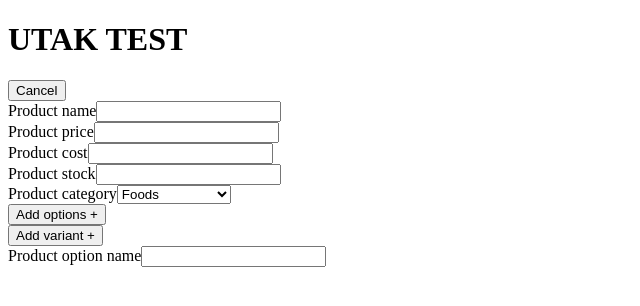
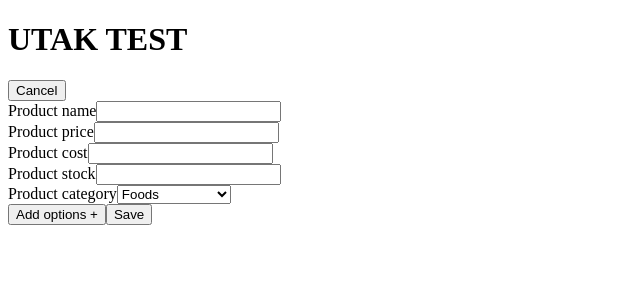
Before and after one commit to arjaym-dev/utak-test-arjaym-dev, a Next.js app: page / in a window 1280 px wide. Both pictures are taken after a click on the button "Create". Shown: the top 306 px of the page, without its empty margins (0-640 px from the left). Built offline with nearby package versions, Linux system fonts and the light colour scheme.

Commit message:
Update create layout
- add validation
- update layout for add options and add variant

```diff
--- a/package.json
+++ b/package.json
@@ -12,15 +12,19 @@
   },
   "dependencies": {
     "classnames": "^2.5.1",
+    "formik": "^2.4.6",
     "next": "14.2.3",
     "react": "^18",
     "react-dom": "^18",
+    "uuid": "^10.0.0",
+    "yup": "^1.4.0",
     "zustand": "^4.5.2"
   },
   "devDependencies": {
     "@types/node": "^20",
     "@types/react": "^18",
     "@types/react-dom": "^18",
+    "@types/uuid": "^9.0.8",
     "eslint": "^8",
     "eslint-config-next": "14.2.3",
     "postcss": "^8",
--- a/src/features/menu/create.tsx
+++ b/src/features/menu/create.tsx
@@ -1,59 +1,167 @@
 "use client"
 
+import { Formik, FormikProps } from "formik"
+import { useRef } from "react"
 import Input from "@/shared/components/input"
 import useMenuStore from "../state"
+import { TProductOptionsVariant, TCreate } from "../state/index.types"
+import { MenuSchemaValidation } from "./validation"
+
+{
+    /*  */
+}
+const DisplayVariant = ({
+    variants,
+    productId,
+}: {
+    variants: TProductOptionsVariant
+    productId: string
+}) => {
+    const { setRemoveVariant } = useMenuStore()
+
+    if (variants.length == 0) return null
+
+    return variants.map((variant, index) => (
+        <div key={index} className="flex items-end">
+            <Input
+                parentClass="flex flex-col"
+                labelClass="mr-2 mb-2.5 text-sm"
+                label="Product variant name"
+                min={0}
+            />
+            <button
+                onClick={() => setRemoveVariant(productId, variant.uuid)}
+                className="mb-2 ml-2 rounded-md bg-red-500 px-1.5 text-sm text-white hover:bg-red-500/70"
+            >
+                -
+            </button>
+        </div>
+    ))
+}
+
+const DisplayOptions = () => {
+    const { add, setRemoveOptions, setAddVariant } = useMenuStore()
+
+    if (add.product_options && add.product_options.length == 0) return null
+
+    return add.product_options?.map((product, index) => (
+        <div key={index} className="mb-5">
+            <button
+                onClick={() => setAddVariant(product.uuid)}
+                className="mb-2.5 rounded-md bg-green-500 px-1.5 py-1.5 text-sm text-white hover:bg-green-500/70"
+            >
+                Add variant +
+            </button>
+            <button
+                onClick={() => setRemoveOptions(product.uuid)}
+                className="ml-2.5 rounded-md bg-red-500 px-1.5 py-1.5 text-sm text-white hover:bg-red-500/70"
+            >
+                Remove options -
+            </button>
+            <div className="mb-2.5">
+                <Input
+                    labelClass="mr-2 text-sm mb-2.5"
+                    parentClass="flex flex-col"
+                    label="Product option name"
+                />
+            </div>
+            <DisplayVariant
+                variants={product.variants}
+                productId={product.uuid}
+            />
+        </div>
+    ))
+}
 const Create = () => {
-    const { create, categoriesDd } = useMenuStore()
+    const { create, categoriesDd, add, setAddOptions } = useMenuStore()
+    const formRef = useRef<FormikProps<TCreate> | null>(null)
 
     if (!create) return null
 
+    const handleValidateForm = () => {
+        formRef.current?.handleSubmit()
+    }
+
+    const handleSubmit = (values: TCreate) => {
+        const { product_options, ...restValues } = values
+    }
+
+    const handleAddOptions = () => {
+        setAddOptions()
+    }
+    console.log("add:", add)
     return (
         <div>
+            <Formik
+                validationSchema={MenuSchemaValidation}
+                innerRef={formRef}
+                initialValues={add}
+                onSubmit={handleSubmit}
+            >
+                {({ values, errors, handleChange }) => {
+                    console.log("errors:", errors)
+                    return (
+                        <>
                             <div className="mt-2.5 flex flex-col flex-wrap gap-y-2.5 p-2.5 sm:flex-row">
-                <div className="w-full sm:w-1/2">
+                                <div className="w-full sm:w-1/2 sm:pr-2.5">
                                     <Input
-                        labelClass="mr-2 inline-block w-[100px] text-sm"
-                        parentClass="flex items-center"
+                                        labelClass="mb-1 inline-block w-[100px] text-sm"
+                                        parentClass="flex flex-col"
                                         label="Product name"
-                        className="flex-1 sm:w-2/4 sm:flex-initial md:w-2/3"
+                                        className="flex-1"
+                                        name="product_name"
+                                        value={values.product_name}
+                                        onChange={handleChange}
+                                        error={errors.product_name}
                                     />
                                 </div>
                                 <div className="w-full sm:w-1/2">
                                     <Input
-                        labelClass="mr-2 inline-block w-[100px] text-sm"
-                        parentClass="flex items-center"
+                                        labelClass="mb-1 inline-block w-[100px] text-sm"
+                                        parentClass="flex flex-col"
                                         label="Product price"
-                        className="flex-1 sm:w-2/4 sm:flex-initial md:w-2/3"
-                        type="number"
-                        min={0}
+                                        className="flex-1"
+                                        name="product_price"
+                                        value={values.product_price}
+                                        onChange={handleChange}
+                                        error={errors.product_price}
+                                    />
+                                </div>
+                                <div className="w-full sm:w-1/2 sm:pr-2.5">
+                                    <Input
+                                        labelClass="mb-1 inline-block w-[100px] text-sm"
+                                        parentClass="flex flex-col"
+                                        label="Product cost"
+                                        className="flex-1"
+                                        name="product_cost"
+                                        value={values.product_cost}
+                                        onChange={handleChange}
+                                        error={errors.product_cost}
                                     />
                                 </div>
                                 <div className="w-full sm:w-1/2">
                                     <Input
-                        labelClass="mr-2 inline-block w-[100px] text-sm"
-                        parentClass="flex items-center"
-                        label="Product cost"
-                        className="flex-1 sm:w-2/4 sm:flex-initial md:w-2/3"
-                        type="number"
-                        min={0}
+                                        labelClass="mb-1 inline-block w-[100px] text-sm"
+                                        parentClass="flex flex-col"
+                                        label="Product stock"
+                                        className="flex-1"
+                                        name="product_stock"
+                                        value={values.product_stock}
+                                        onChange={handleChange}
+                                        error={errors.product_stock}
                                     />
                                 </div>
-                <div className="w-full sm:w-1/2">
-                    <Input
-                        labelClass="mr-2 inline-block w-[100px] text-sm"
-                        parentClass="flex items-center"
-                        label="Product stock"
-                        className="flex-1 sm:w-2/4 sm:flex-initial md:w-2/3"
-                        type="number"
-                        min={0}
-                    />
-                </div>
-                <div className="w-full sm:w-1/2">
-                    <div className="flex items-center">
-                        <span className="mr-2 inline-block w-[100px] text-sm">
+                                <div className="w-full sm:w-1/2 sm:pr-2.5">
+                                    <div className="flex flex-col">
+                                        <span className="mb-1 inline-block text-sm">
                                             Product category
                                         </span>
-                        <select className="flex-1 appearance-none rounded-md border border-slate-300 p-1 focus:outline-none sm:w-2/4 sm:flex-initial md:w-2/3">
+                                        <select
+                                            name="product_category"
+                                            className="flex-1 appearance-none rounded-md border border-slate-300 p-1 focus:outline-none"
+                                            value={values.product_category}
+                                            onChange={handleChange}
+                                        >
                                             {categoriesDd.map((val, index) => (
                                                 <option
                                                     className="p-2"
@@ -70,34 +178,25 @@ const Create = () => {
                             </div>
                             <div className="w-full text-right">
                                 {" "}
-                <button className="rounded-md bg-green-500 px-1.5 py-1.5 text-sm text-white hover:bg-green-500/70">
+                                <button
+                                    onClick={handleAddOptions}
+                                    className="rounded-md bg-green-500 px-1.5 py-1.5 text-sm text-white hover:bg-green-500/70"
+                                >
                                     Add options +
                                 </button>
+                                <button
+                                    onClick={handleValidateForm}
+                                    className="ml-2.5 rounded-md bg-green-500 px-1.5 py-1.5 text-sm text-white hover:bg-green-500/70"
+                                >
+                                    Save
+                                </button>
                             </div>
-            <div className="p-2.5">
-                <div>
-                    <button className="mb-2.5 rounded-md bg-green-500 px-1.5 py-1.5 text-sm text-white hover:bg-green-500/70">
-                        Add variant +
-                    </button>
-                    <div className="mb-2.5">
-                        <Input
-                            labelClass="mr-2 text-sm mb-2.5"
-                            parentClass="flex flex-col"
-                            label="Product option name"
-                        />
-                    </div>
-                    {/* <div className="flex items-end">
-                        <Input
-                            parentClass="flex flex-col"
-                            labelClass="mr-2 mb-2.5 text-sm"
-                            label="Product variant name"
-                            min={0}
-                        />
-                        <button className="mb-2 ml-2 rounded-md bg-red-500 px-1.5 text-sm text-white hover:bg-red-500/70">
-                            -
-                        </button>
-                    </div> */}
-                </div>
+                        </>
+                    )
+                }}
+            </Formik>
+            <div className="mt-2.5 h-full max-h-80 overflow-y-auto p-2.5">
+                <DisplayOptions />
             </div>
         </div>
     )
--- a/src/features/menu/menus.tsx
+++ b/src/features/menu/menus.tsx
@@ -2,8 +2,9 @@
 
 import React, { useMemo } from "react"
 import useMenuStore from "../state"
+import { TProductOptionsVariant } from "../state/index.types"
 
-const displayVariants = (variant: any) => {
+const displayVariants = (variant: TProductOptionsVariant) => {
     if (typeof variant == "undefined" || variant == null) return null
 
     let elem: React.ReactNode[] = []
@@ -38,7 +39,7 @@ const displayOptions = (options: any) => {
                             {option.name}
                         </span>
                     </span>
-                    {displayVariants(option.variant)}
+                    {displayVariants(option.variants)}
                 </div>
             ))}
         </div>
@@ -52,7 +53,7 @@ const Menus = () => {
         return menus.filter((menu) => {
             if (category == "All") {
                 return menus
-            } else if (menu.category == category) {
+            } else if (menu.product_category == category) {
                 return menu
             }
         })
@@ -71,34 +72,34 @@ const Menus = () => {
                         <span className="select-none text-xs font-medium">
                             name:{" "}
                             <span className="font-normal text-gray-600">
-                                {menu.name}
+                                {menu.product_name}
                             </span>
                         </span>
                         <span className="select-none text-xs font-medium">
                             price:{" "}
                             <span className="font-normal text-gray-600">
-                                {menu.price}
+                                {menu.product_price}
                             </span>
                         </span>
                         <span className="select-none text-xs font-medium">
                             cost:{" "}
                             <span className="font-normal text-gray-600">
-                                {menu.cost}
+                                {menu.product_cost}
                             </span>
                         </span>
                         <span className="select-none text-xs font-medium">
                             stock:{" "}
                             <span className="font-normal text-gray-600">
-                                {menu.stock}
+                                {menu.product_stock}
                             </span>
                         </span>
                         <span className="select-none text-xs font-medium">
                             category:{" "}
                             <span className="font-normal text-gray-600">
-                                {menu.category}
+                                {menu.product_category}
                             </span>
                         </span>
-                        {displayOptions(menu.options)}
+                        {displayOptions(menu.product_options)}
                     </div>
                 </div>
             ))}
--- /dev/null
+++ b/src/features/menu/validation.ts
@@ -0,0 +1,15 @@
+import * as Yup from "yup"
+
+export const MenuSchemaValidation = Yup.object().shape({
+    product_name: Yup.string().required("Product name is required"),
+    product_cost: Yup.string()
+        .matches(/^\d+$/, "Invalid input only number allowed")
+        .required("Product cost is required"),
+    product_price: Yup.string()
+        .matches(/^\d+$/, "Invalid input only number allowed")
+        .required("Product price is required"),
+    product_stock: Yup.string()
+        .matches(/^\d+$/, "Invalid input only number allowed")
+        .required("Product stock is required"),
+    product_category: Yup.string().required("Product category is required"),
+})
--- a/src/features/state/index.ts
+++ b/src/features/state/index.ts
@@ -1,61 +1,51 @@
 import { create } from "zustand"
+import { v4 as uuidv4 } from "uuid"
 
-type TMenuState = {
-    category: string
-    categories: string[]
-    categoriesDd: string[]
-    create: boolean
-    menus:
-        | {
-              name: string
-              price: number
-              cost: number
-              stock: number
-              category: string
-              options?: {
-                  name: string
-                  variant?: {
-                      name: string
-                      stock: number
-                  }[]
-              }[]
-          }[]
-        | []
-    setCategory: (category: string) => void
-    setCreate: (status: boolean) => void
-}
+import { TMenuState, TProductOptions } from "./index.types"
 
 const menus = [
     {
-        name: "1 pc Fried chicken",
-        price: 140,
-        cost: 150,
-        stock: 140,
-        category: "Foods",
+        product_name: "1 pc Fried chicken",
+        product_price: "140",
+        product_cost: "150",
+        product_stock: "140",
+        product_category: "Foods",
     },
-    { name: "Coca Cola", price: 50, cost: 60, stock: 140, category: "Drinks" },
-    { name: "Sprite", price: 50, cost: 60, stock: 140, category: "Drinks" },
     {
-        name: "1 pc Fried chicken w/coke",
-        price: 140,
-        cost: 150,
-        stock: 140,
-        category: "Foods & Drinks",
-        options: [
+        product_name: "Coca Cola",
+        product_price: "50",
+        product_cost: "60",
+        product_stock: "140",
+        product_category: "Drinks",
+    },
+    {
+        product_name: "Sprite",
+        product_price: "50",
+        product_cost: "60",
+        product_stock: "140",
+        product_category: "Drinks",
+    },
+    {
+        product_name: "1 pc Fried chicken w/coke",
+        product_price: "140",
+        product_cost: "150",
+        product_stock: "140",
+        product_category: "Foods & Drinks",
+        product_options: [
             {
                 name: "Fries",
-                variant: [
+                variants: [
                     {
                         name: "Small",
-                        stock: 3,
+                        stock: "3",
                     },
                     {
                         name: "Medium",
-                        stock: 3,
+                        stock: "3",
                     },
                     {
                         name: "Large",
-                        stock: 3,
+                        stock: "3",
                     },
                 ],
             },
@@ -66,7 +56,7 @@ const menus = [
     },
 ]
 
-const useMenuStore = create<TMenuState>()((set) => ({
+const useMenuStore = create<TMenuState>()((set, state) => ({
     category: "All",
     categories: ["All", "Foods", "Drinks", "Foods & Drinks"],
     categoriesDd: ["Foods", "Drinks", "Foods & Drinks"],
@@ -78,6 +68,7 @@ const useMenuStore = create<TMenuState>()((set) => ({
         product_price: "",
         product_stock: "",
         product_category: "Foods",
+        product_options: [],
     },
     setCategory: (category) => {
         set({ category: category })
@@ -85,6 +76,83 @@ const useMenuStore = create<TMenuState>()((set) => ({
     setCreate: (status) => {
         set({ create: status })
     },
+    setAddOptions: () => {
+        const { add } = state()
+        const product_options = add.product_options as TProductOptions
+        const newProductOptions = [
+            ...product_options,
+            { uuid: uuidv4(), name: "", variants: [] },
+        ]
+
+        set({
+            add: {
+                ...add,
+                product_options: newProductOptions,
+            },
+        })
+    },
+    setRemoveOptions: (uuid: string) => {
+        const { add } = state()
+        const product_options = add.product_options as TProductOptions
+        const newProductOptions = product_options.filter(
+            (product) => product.uuid != uuid
+        )
+
+        set({
+            add: {
+                ...add,
+                product_options: newProductOptions,
+            },
+        })
+    },
+    setAddVariant: (uuid: string) => {
+        const { add } = state()
+        const product_options = add.product_options as TProductOptions
+
+        const newProductOptions = product_options.map((product) => {
+            const variant = [...product.variants]
+
+            if (uuid == product.uuid) {
+                variant.push({ uuid: uuidv4(), name: "" })
+
+                return { ...product, variants: variant }
+            } else {
+                return product
+            }
+        })
+
+        set({
+            add: {
+                ...add,
+                product_options: newProductOptions,
+            },
+        })
+    },
+    setRemoveVariant: (option_uuid, variant_uuid) => {
+        const { add } = state()
+        const product_options = add.product_options as TProductOptions
+
+        const newProductOptions = product_options.map((product) => {
+            const variants = [...product.variants]
+
+            if (option_uuid == product.uuid) {
+                const newVariants = variants.filter(
+                    (variant) => variant.uuid != variant_uuid
+                )
+
+                return { ...product, variants: newVariants }
+            } else {
+                return product
+            }
+        })
+
+        set({
+            add: {
+                ...add,
+                product_options: newProductOptions,
+            },
+        })
+    },
 }))
 
 export default useMenuStore
```
Also changed, not shown: src/features/state/index.types.ts (added, +53 -0 lines), 2 other files (tests, documents, lock files or other folders). Lines whose indentation alone changed are shown as unchanged.
